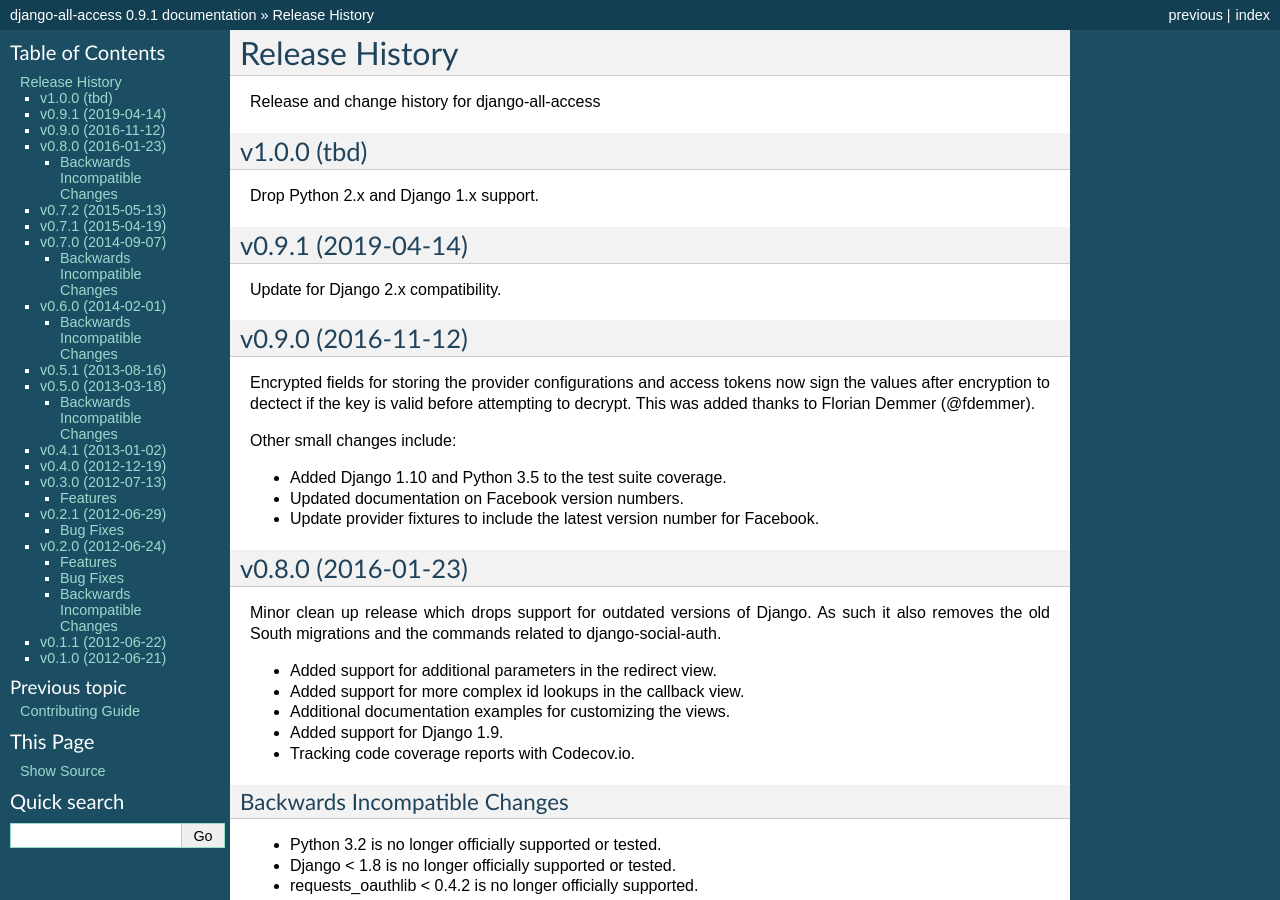
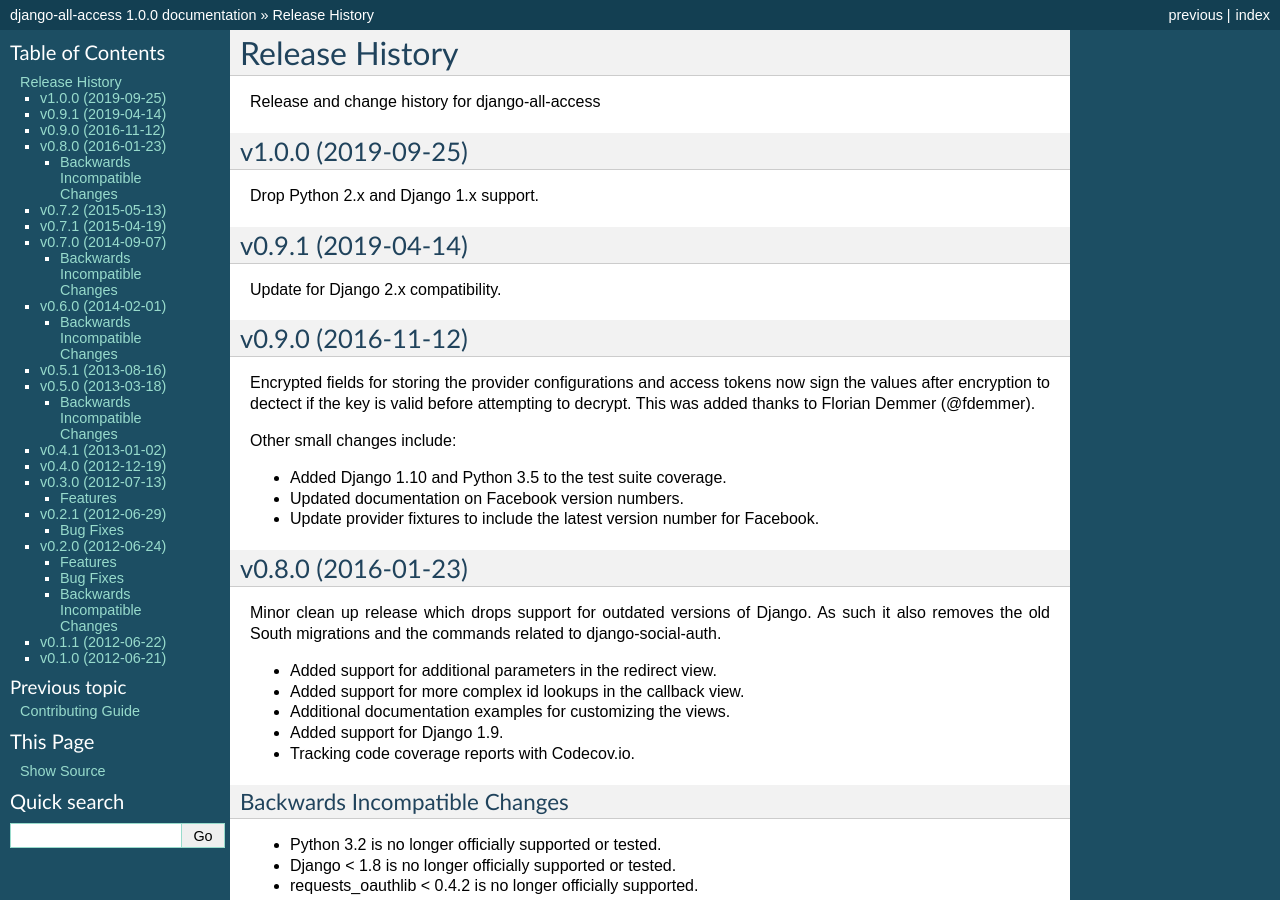
Before and after one commit to mlavin/django-all-access, a Sphinx documentation site: the page built from docs/releases.rst, in a window 1280 px wide and 900 px high. Built offline with Sphinx 7.4.7, drawn with Linux system fonts in a browser that asks for light colours; some of the changed text lies outside the part shown.

Commit message:
Set version 1.0.0

```diff
--- a/allaccess/__init__.py
+++ b/allaccess/__init__.py
@@ -2,7 +2,7 @@
 django-all-access is a reusable application for user registration and authentication
 from OAuth 1.0 and OAuth 2.0 providers such as Twitter and Facebook.
 """
-__version__ = '0.9.1'
+__version__ = '1.0.0'
 
 default_app_config = 'allaccess.apps.AllAccessConfig'
 
--- a/docs/releases.rst
+++ b/docs/releases.rst
@@ -4,7 +4,7 @@
 Release and change history for django-all-access
 
 
-v1.0.0 (tbd)
+v1.0.0 (2019-09-25)
 -----------------------------------
 
 Drop Python 2.x and Django 1.x support.
```
